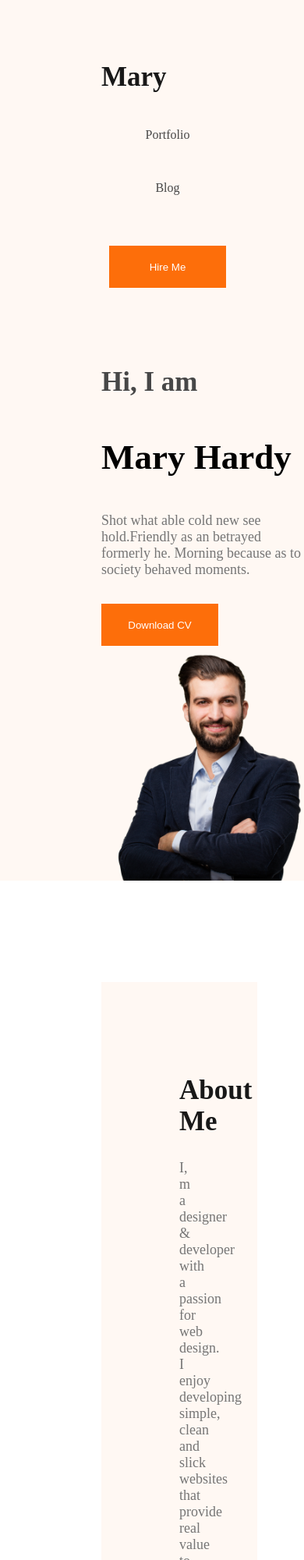
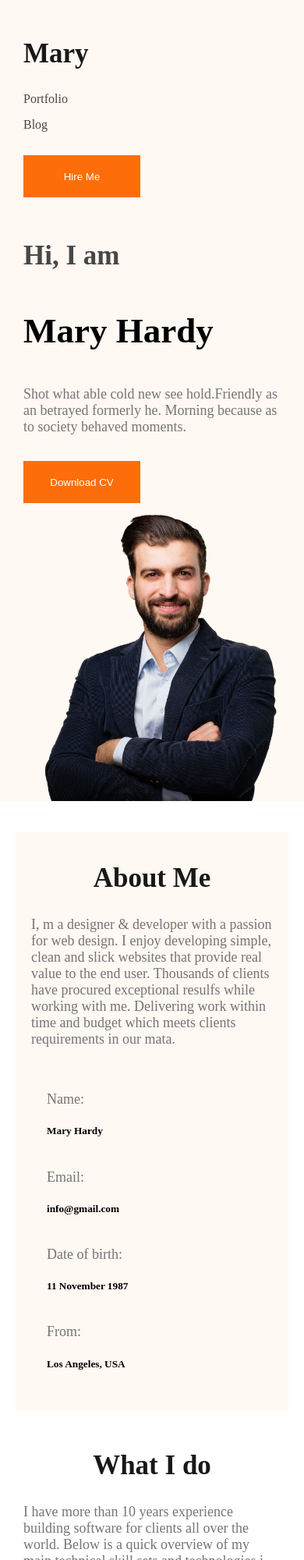
Before and after one commit to sheikhshuhan/personal-portfolio, a plain HTML site: page index.html in a window 390 px wide. Shown: the top 2000 px of the page at 78% size. Drawn offline with Linux system fonts and the light colour scheme.

Commit message:
Style file
Responsive issue fixed

```diff
--- a/style.css
+++ b/style.css
@@ -28,6 +28,8 @@ ul {
     list-style: none;
     color: #474747;
     align-items: center;
+    margin: 0;
+    padding: 0;
 }
 
 .banner {
@@ -101,7 +103,7 @@ p {
     text-align: left;
 }
 
-section.what-i-do {
+.what-i-do {
     margin: 50px 120px;
 }
 
@@ -119,7 +121,6 @@ section.what-i-do {
 }
 .btn-primary {
     font-size: 20px;
-    margin: 20px 500px;
     padding: 15px 55px;
     position: relative;
 
@@ -183,6 +184,32 @@ input[type="submit"] {
     }
     header {
         background: #FFF8F3;
+        margin-bottom: 40px;
     }
 
+    .footer-area{
+        padding: 50px 30px;
+    }
+    .resume-container, .what-i-do{
+        margin: 50px 30px;
+    }
+    nav{
+        padding: 20px 30px;
+    }
+    .banner{
+        padding: 0 30px;
+    }
+    ul{
+        align-items: flex-start;
+        gap:15px;
+    }
+    section.about-me{
+        padding: 10px 20px;
+        margin: 10px 20px;
+    }
+
+    .developer-info {
+        align-items: flex-start;
+        padding: 20px;
+    }
 }
```
